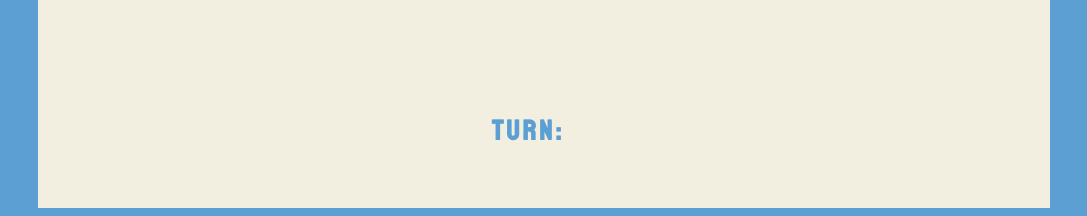
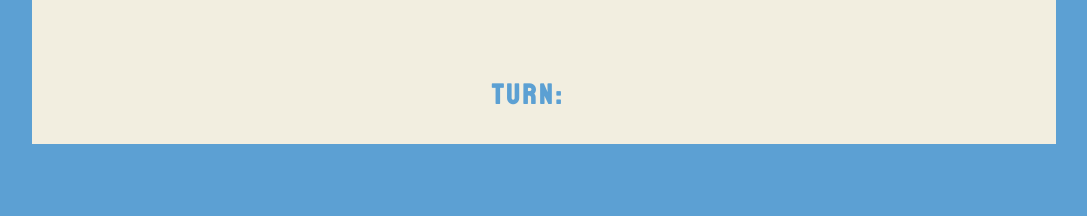
Before and after one commit to MaciejDabrowskii/PROJECT-BATTLESHIP, a website built with webpack: page dist/index.html in a window 1280 px wide. Shown: the part 793-1009 px from the top of the page, without its empty margins (96-1183 px from the left). After the commit the page ends 937 px from the top, so only its background shows below. Built offline with nearby package versions, Linux system fonts and the light colour scheme.

Commit message:
css changes

```diff
--- a/src/style.css
+++ b/src/style.css
@@ -15,6 +15,7 @@ body{
   background-color: rgb(92, 160, 211);
   display: flex;
   justify-content: center;
+  margin: 0;
 }
 /* button, input, ::-moz-placeholder, ::-webkit-input-placeholder, :-ms-input-placeholder {
   font-family: "font";
@@ -82,7 +83,7 @@ label {
   gap: 2rem;
   font-size: 1.5rem;
 }
-.turn-indicator-player {
+.turn-indicator-header {
   margin: 0;
 }
 .hit {
```
